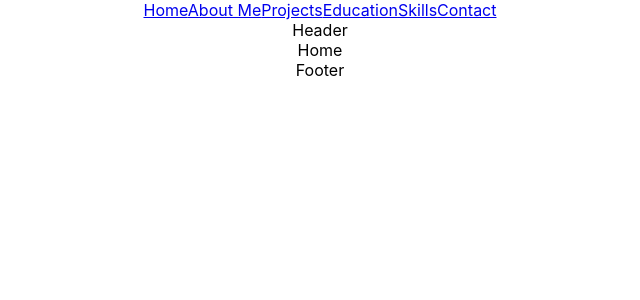
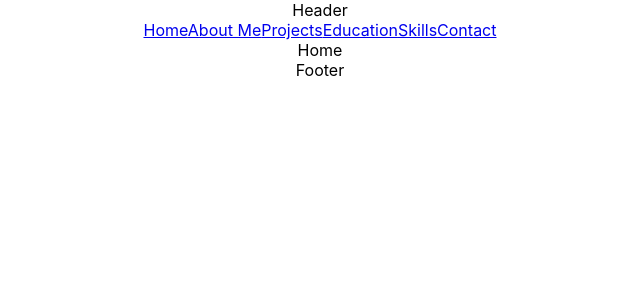
Before and after one commit to Nik-McKnight/portfolio, a React (Create React App) app: page / in a window 1280 px wide. Shown: the top 300 px of the page, without its empty margins (320-960 px from the left). Built offline with nearby package versions, Linux system fonts and the light colour scheme.

Commit message:
basic grid laid out

```diff
--- a/src/components/Footer.jsx
+++ b/src/components/Footer.jsx
@@ -1,5 +1,7 @@
 import React from "react";
+import "../style/App.css";
+import "../style/Footer.css";
 
 export default function Footer() {
-  return <div>Footer</div>;
+  return <footer>Footer</footer>;
 }
--- a/src/components/Header.jsx
+++ b/src/components/Header.jsx
@@ -1,11 +1,13 @@
 import React from "react";
 import NavBar from "./NavBar";
+import "../style/App.css";
+import "../style/Header.css";
 
 export default function Header() {
   return (
-    <>
+    <header>
+      <div>Header</div>
       <NavBar />
-      <div>Header</div>
-    </>
+    </header>
   );
 }
--- a/src/components/Home.jsx
+++ b/src/components/Home.jsx
@@ -1,5 +1,7 @@
 import React from "react";
 import { useEffect } from "react";
+import "../style/App.css";
+import "../style/Content.css";
 
 export default function Home() {
   useEffect(() => {
@@ -7,8 +9,8 @@ export default function Home() {
   }, []);
 
   return (
-    <>
+    <div class="content">
       <div>Home</div>
-    </>
+    </div>
   );
 }
--- a/src/style/App.css
+++ b/src/style/App.css
@@ -1,6 +1,14 @@
 .App {
+  display: grid;
   text-align: center;
+    grid-template-columns: 15% 70% 15%;
+    grid-template-rows: auto;
+    grid-template-areas:
+      "header header header"
+      ". main ."
+      "footer footer footer";
 }
+
 
 .App-logo {
   height: 40vmin;
--- /dev/null
+++ b/src/style/Content.css
@@ -0,0 +1,3 @@
+.content {
+    grid-area:main;
+}
--- /dev/null
+++ b/src/style/Footer.css
@@ -0,0 +1,3 @@
+footer {
+    grid-area: footer;
+}
--- /dev/null
+++ b/src/style/Header.css
@@ -0,0 +1,3 @@
+header {
+    grid-area: header
+}
```
